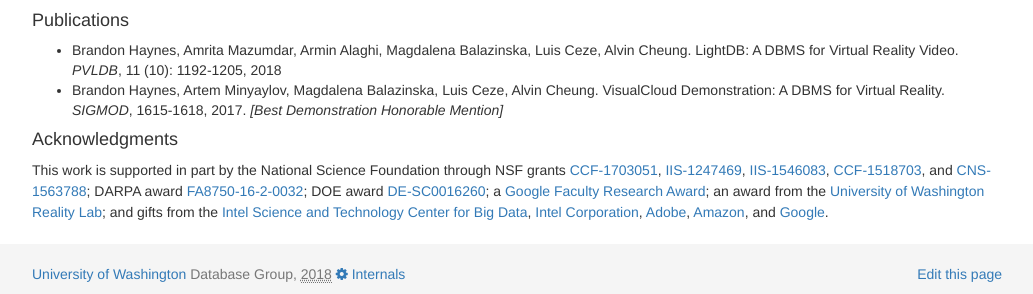
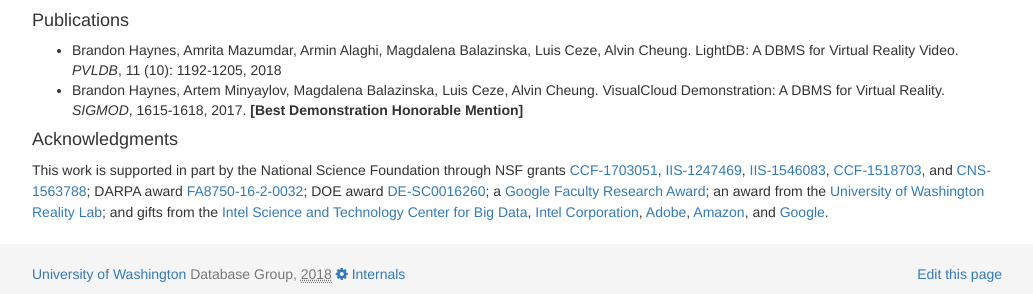
Before and after one commit to uwdb/website, a Jekyll site: the page built from projects/lightdb/index.markdown, in a window 1280 px wide. Shown: the part 1586-1880 px from the top of the page, without its empty margins (123-1156 px from the left). Built offline with Jekyll 4.4.1, drawn with Linux system fonts in a browser that asks for light colours; nearby versions of some CDN libraries.

Commit message:
More glitter

```diff
--- a/projects/lightdb/index.markdown
+++ b/projects/lightdb/index.markdown
@@ -64,7 +64,7 @@
 #### Publications
 
 * Brandon Haynes, Amrita Mazumdar, Armin Alaghi, Magdalena Balazinska, Luis Ceze, Alvin Cheung. LightDB: A DBMS for Virtual Reality Video. _PVLDB_, 11 (10): 1192-1205, 2018
-* Brandon Haynes, Artem Minyaylov, Magdalena Balazinska, Luis Ceze, Alvin Cheung.  VisualCloud Demonstration: A DBMS for Virtual Reality.  _SIGMOD_, 1615-1618, 2017. *[Best Demonstration Honorable Mention]*
+* Brandon Haynes, Artem Minyaylov, Magdalena Balazinska, Luis Ceze, Alvin Cheung.  VisualCloud Demonstration: A DBMS for Virtual Reality.  _SIGMOD_, 1615-1618, 2017. **[Best Demonstration Honorable Mention]**
 
 #### Acknowledgments
 
```
